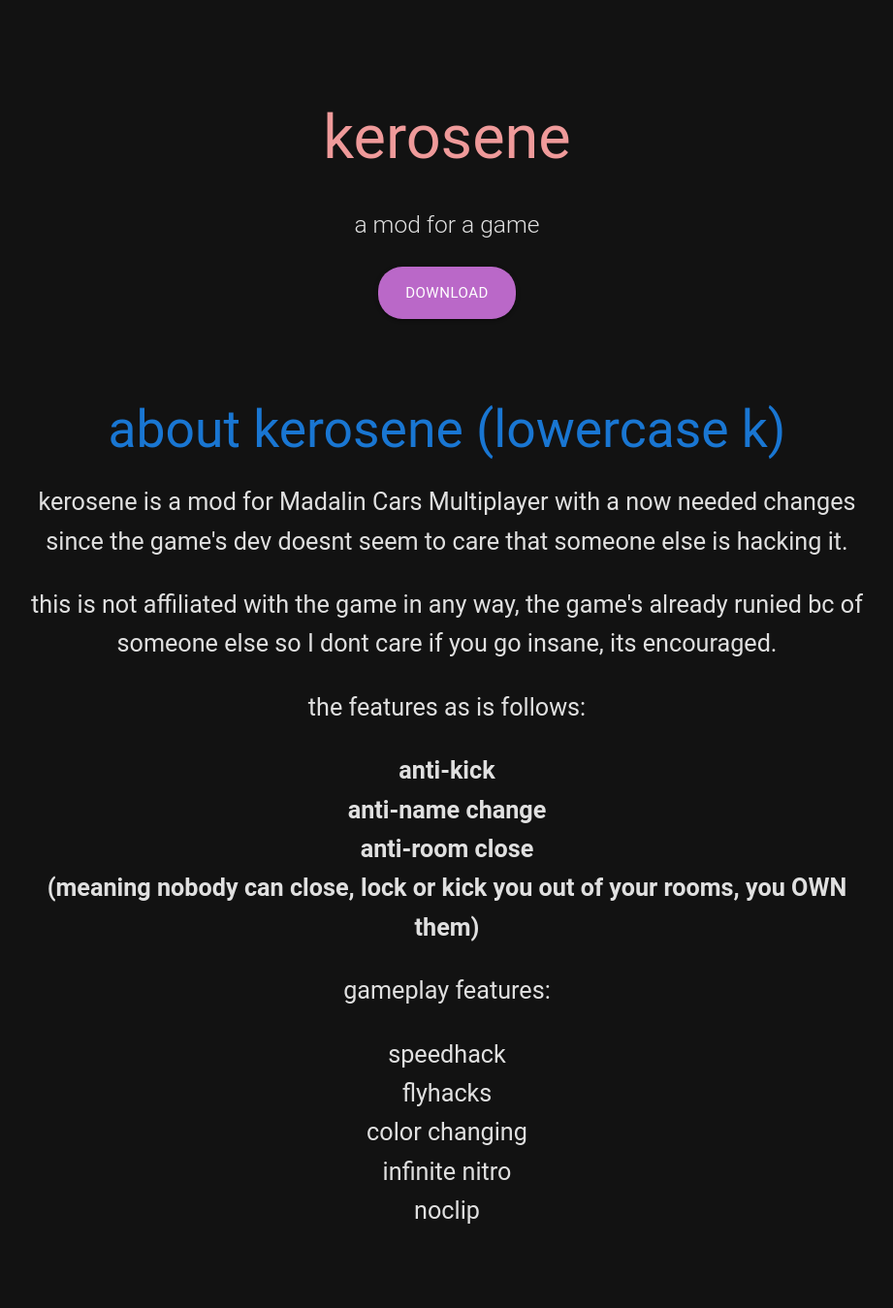
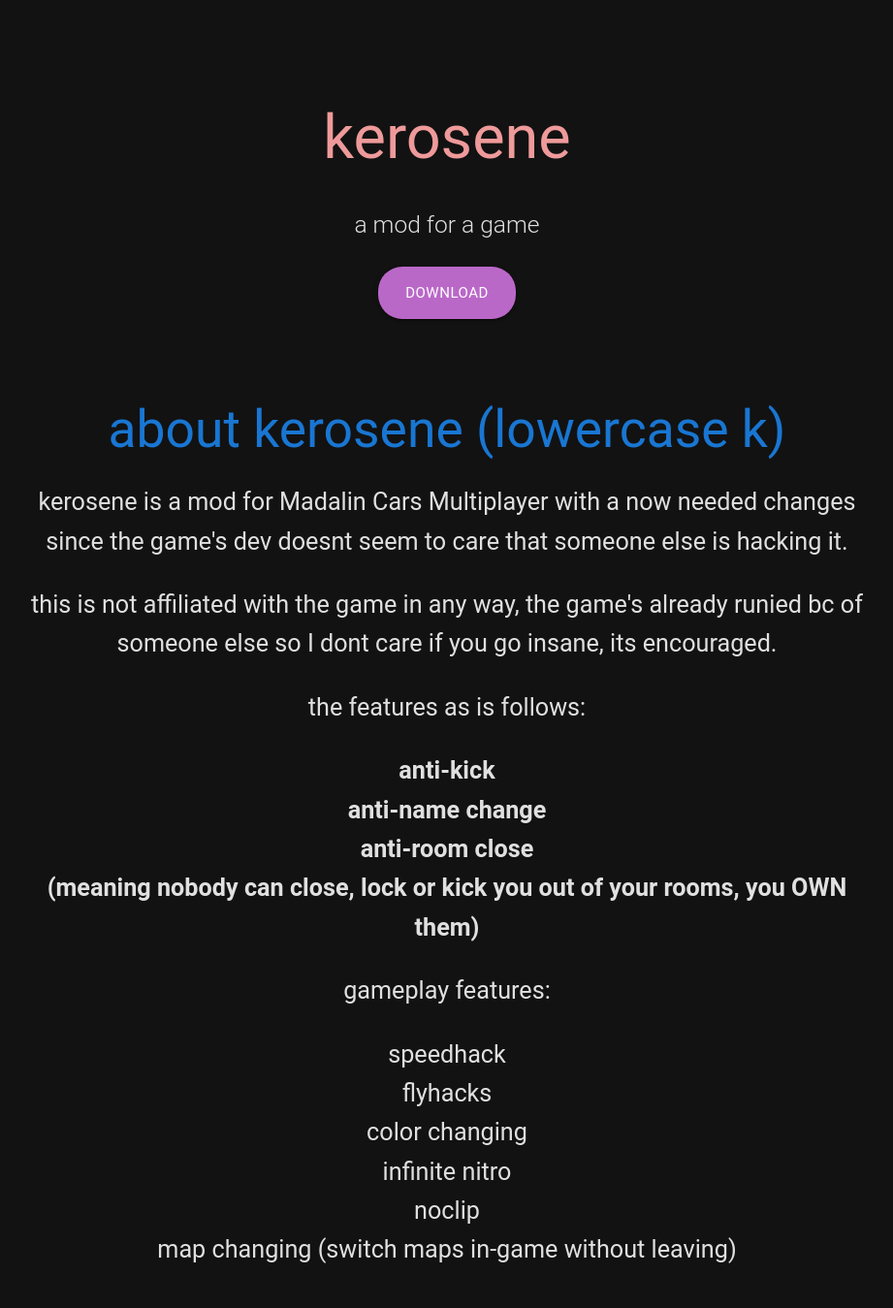
Before and after one commit to ishuna/ishuna, a Jekyll site: the page built from index.md, in a window 1280 px wide. Shown: the top 1349 px of the page at 97% size, without its empty margins (179-1100 px from the left). Built offline with Jekyll 4.4.1, drawn with Linux system fonts in a browser that asks for light colours.

Commit message:
Update index.md

```diff
--- a/index.md
+++ b/index.md
@@ -30,6 +30,7 @@
             <li>color changing</li>
             <li>infinite nitro</li>
             <li>noclip</li>
+            <li>map changing (switch maps in-game without leaving)</li>
         </ul>
     <div class="section">
         <h2 class="header center green-text text-darken-2">screenshots</h2>
```
